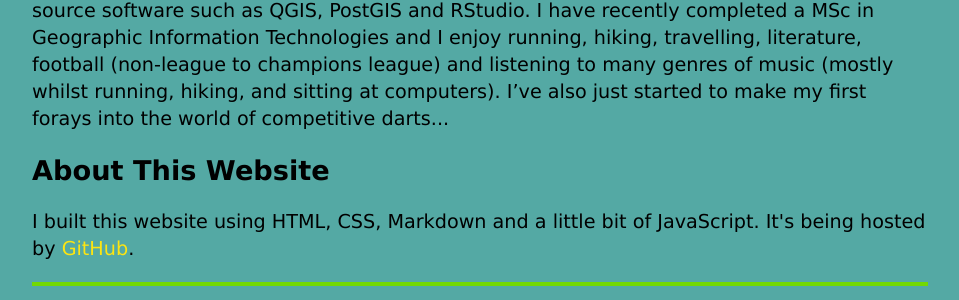
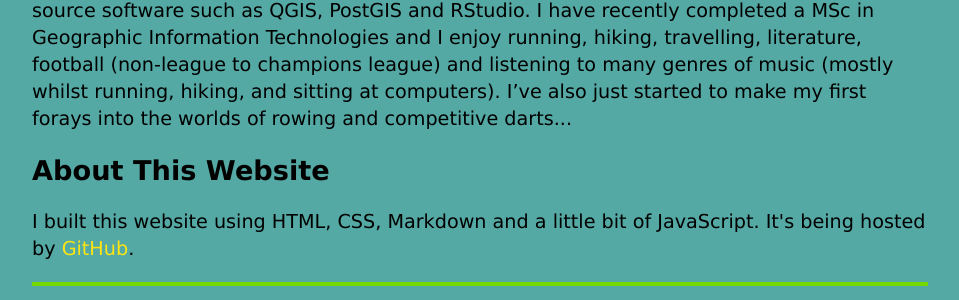
Before and after one commit to ltclasper/ltclasper.github.io, a Jekyll site: the page built from about/index.html, in a window 1280 px wide. Shown: the part 919-1219 px from the top of the page, without its empty margins (160-1119 px from the left). Built offline with Jekyll 4.4.1, drawn with Linux system fonts in a browser that asks for light colours; some of the changed text lies outside the part shown.

Commit message:
Update index.html

```diff
--- a/about/index.html
+++ b/about/index.html
@@ -12,7 +12,7 @@ title: About Me
 <div class="blurb">
 
 	<h2>I’m a geographer with specialist interests and experience in the field of GIScience and the analysis, management and visualisation of geospatial data.</h2>
-	<p>Based in Worcestershire and occasionally Paris, I’m particularly interested in urban morphology, vernacular geography, volunteered geographic information (VGI), qualitative GIS and ambient geographic information (AGI). I’m an advocate of open standards and open source software such as QGIS, PostGIS and RStudio. I have recently completed a MSc in Geographic Information Technologies and I enjoy running, hiking, travelling, literature, football (non-league to champions league) and listening to many genres of music (mostly whilst running, hiking, and sitting at computers). I’ve also just started to make my first forays into the world of competitive darts...</p>
+	<p>Based in Worcestershire and occasionally Paris, I’m particularly interested in urban morphology, vernacular geography, volunteered geographic information (VGI), qualitative GIS and ambient geographic information (AGI). I’m an advocate of open standards and open source software such as QGIS, PostGIS and RStudio. I have recently completed a MSc in Geographic Information Technologies and I enjoy running, hiking, travelling, literature, football (non-league to champions league) and listening to many genres of music (mostly whilst running, hiking, and sitting at computers). I’ve also just started to make my first forays into the worlds of rowing and competitive darts...</p>
 	<h2>About This Website</h2>
 	<p>I built this website using HTML, CSS, Markdown and a little bit of JavaScript. It's being hosted by <a href="https://github.com/">GitHub</a>.</p>
 
```
